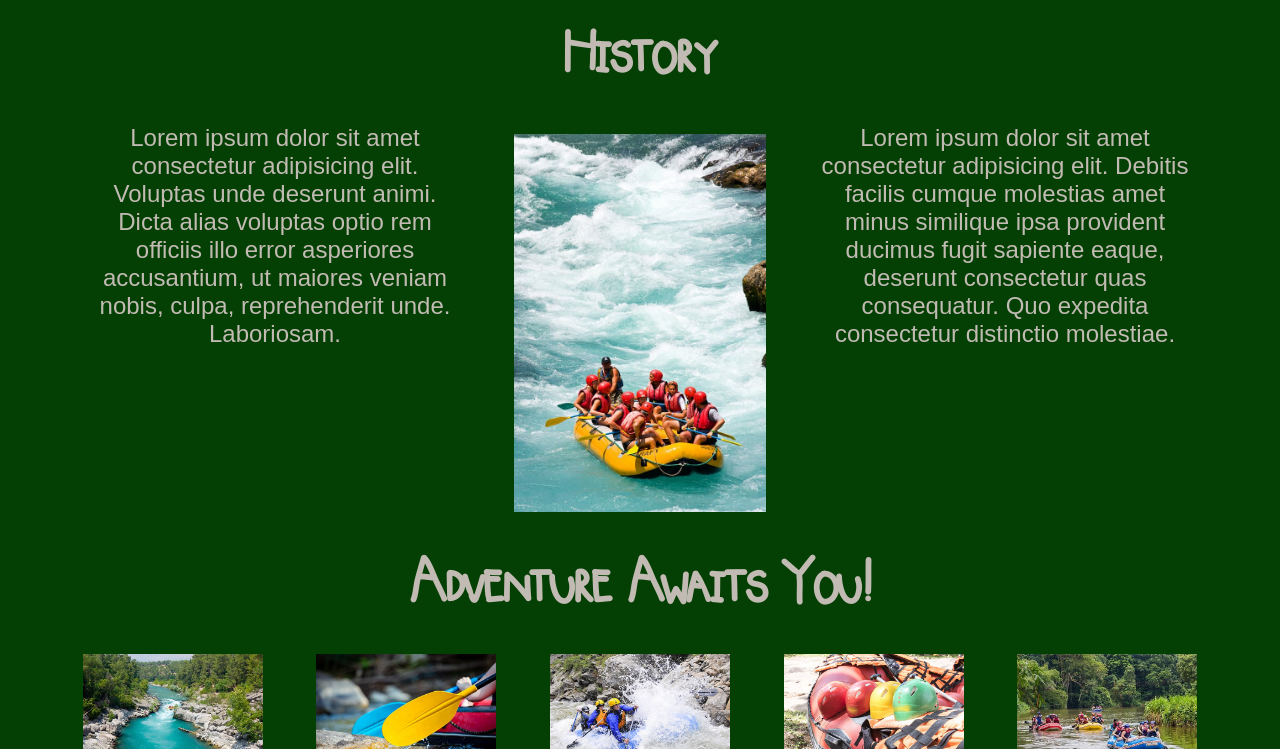
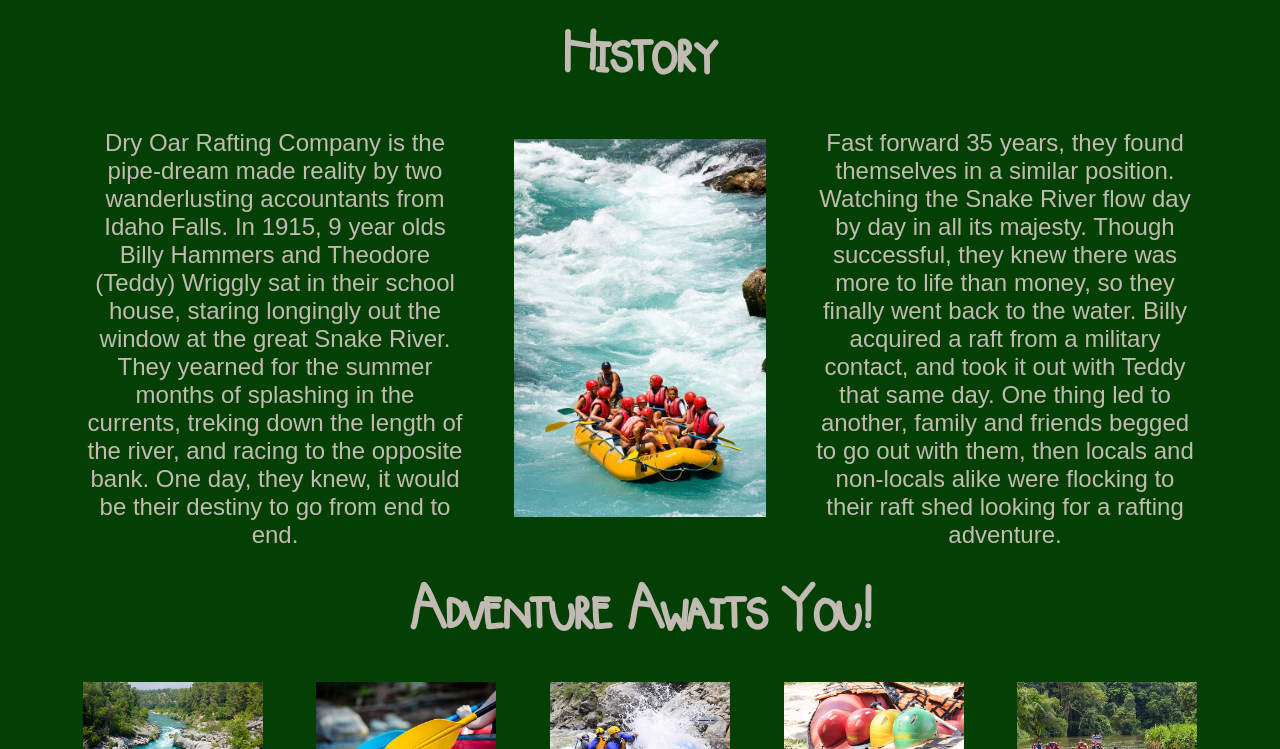
Before and after one commit to Caroncas/wdd130, a plain HTML site: page wwr/about.html in a window 1280 px wide. Shown: the part 775-1524 px from the top of the page. Drawn offline with Linux system fonts and the light colour scheme.

Commit message:
added real word content haha

```diff
--- a/wwr/about.html
+++ b/wwr/about.html
@@ -30,9 +30,17 @@
         </div>
             <section class="history">
                 <h2 id="history">History</h2>
-                <p>Lorem ipsum dolor sit amet consectetur adipisicing elit. Voluptas unde deserunt animi. Dicta alias voluptas optio rem officiis illo error asperiores accusantium, ut maiores veniam nobis, culpa, reprehenderit unde. Laboriosam.</p>
+                <p>Dry Oar Rafting Company is the pipe-dream made reality by two wanderlusting accountants from Idaho Falls.
+                    In 1915, 9 year olds Billy Hammers and Theodore (Teddy) Wriggly sat in their school house, staring longingly out the window at the great Snake River.
+                    They yearned for the summer months of splashing in the currents, treking down the length of the river, and racing to the opposite bank.
+                    One day, they knew, it would be their destiny to go from end to end.
+                </p>
                 <img src="images/raftinghistory.jpg" alt="White Water Rafting Picture">
-                <p>Lorem ipsum dolor sit amet consectetur adipisicing elit. Debitis facilis cumque molestias amet minus similique ipsa provident ducimus fugit sapiente eaque, deserunt consectetur quas consequatur. Quo expedita consectetur distinctio molestiae.</p>
+                <p>Fast forward 35 years, they found themselves in a similar position. Watching the Snake River flow day by day in all its majesty.
+                    Though successful, they knew there was more to life than money, so they finally went back to the water.
+                    Billy acquired a raft from a military contact, and took it out with Teddy that same day.
+                    One thing led to another, family and friends begged to go out with them, then locals and non-locals alike were flocking to their raft shed looking for a rafting adventure.
+                </p>
             </section>
             <section class="adventure">
                 <h2>Adventure Awaits You!</h2>
```
